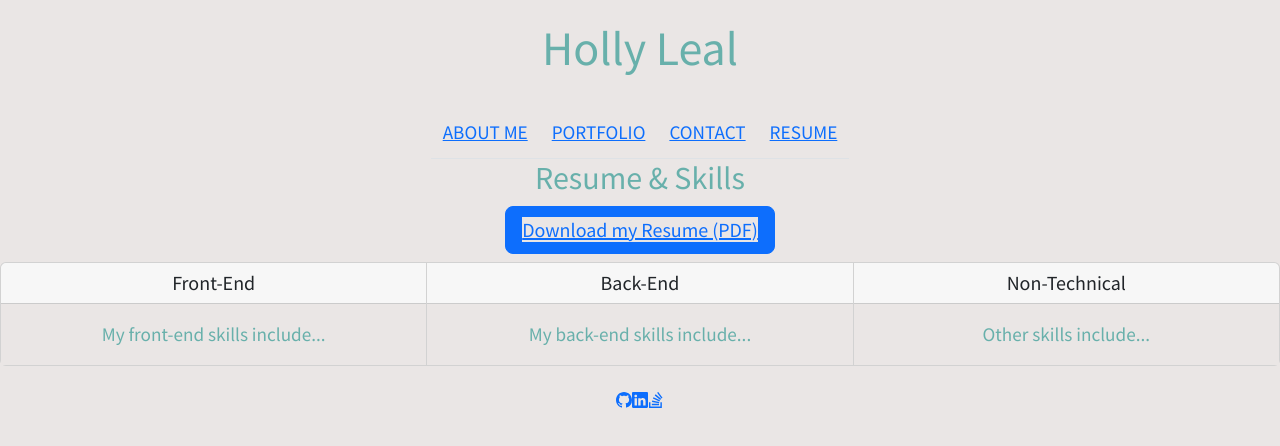
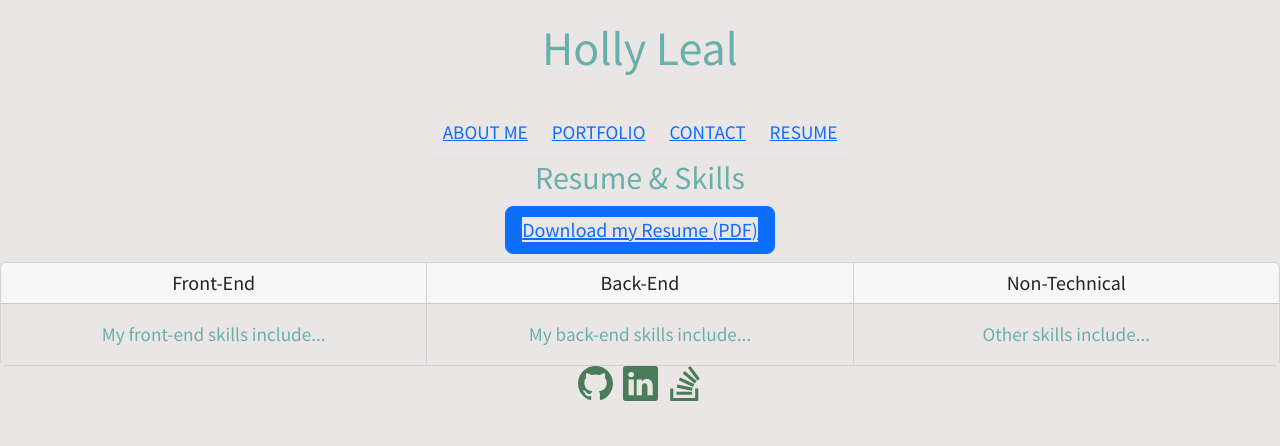
Before and after one commit to hollyhleal/react-portfolio, a React (Create React App) app: page /react-portfolio/resume in a window 1280 px wide. Shown: the top 446 px of the page. Built offline with nearby package versions, Linux system fonts and the light colour scheme; the HTML template or start-up script is replaced by a standard one.

Commit message:
update sizing and spacing of footer icons

```diff
--- a/src/components/Footer/Footer.css
+++ b/src/components/Footer/Footer.css
@@ -1,4 +1,4 @@
-.icons {
-  color: #faf3dd;
-  padding: 20px;
+.socialIcon {
+  fill: var(--DarkGreen);
+  padding: 5px;
 }
--- a/src/components/Footer/Footer.js
+++ b/src/components/Footer/Footer.js
@@ -2,13 +2,17 @@ import "./Footer.css";
 
 function Footer() {
   return (
-    <div className="col icons">
-      <a href="https://github.com/hollyhleal" target="_blank" rel="noreferrer">
+    <div className="col">
+      <a
+        href="https://github.com/hollyhleal"
+        target="_blank"
+        rel="noreferrer"
+        className="socialIcon"
+      >
         <svg
           xmlns="http://www.w3.org/2000/svg"
-          width="16"
-          height="16"
-          fill="currentColor"
+          width="35"
+          height="35"
           class="bi bi-github"
           viewBox="0 0 16 16"
         >
@@ -19,12 +23,12 @@ function Footer() {
         href="https://www.linkedin.com/in/hollyleal/"
         target="_blank"
         rel="noreferrer"
+        className="socialIcon"
       >
         <svg
           xmlns="http://www.w3.org/2000/svg"
-          width="16"
-          height="16"
-          fill="currentColor"
+          width="35"
+          height="35"
           class="bi bi-linkedin"
           viewBox="0 0 16 16"
         >
@@ -35,12 +39,12 @@ function Footer() {
         href="https://stackoverflow.com/users/21637965/holly-leal"
         target="_blank"
         rel="noreferrer"
+        className="socialIcon"
       >
         <svg
           xmlns="http://www.w3.org/2000/svg"
-          width="16"
-          height="16"
-          fill="currentColor"
+          width="35"
+          height="35"
           class="bi bi-stack-overflow"
           viewBox="0 0 16 16"
         >
```
